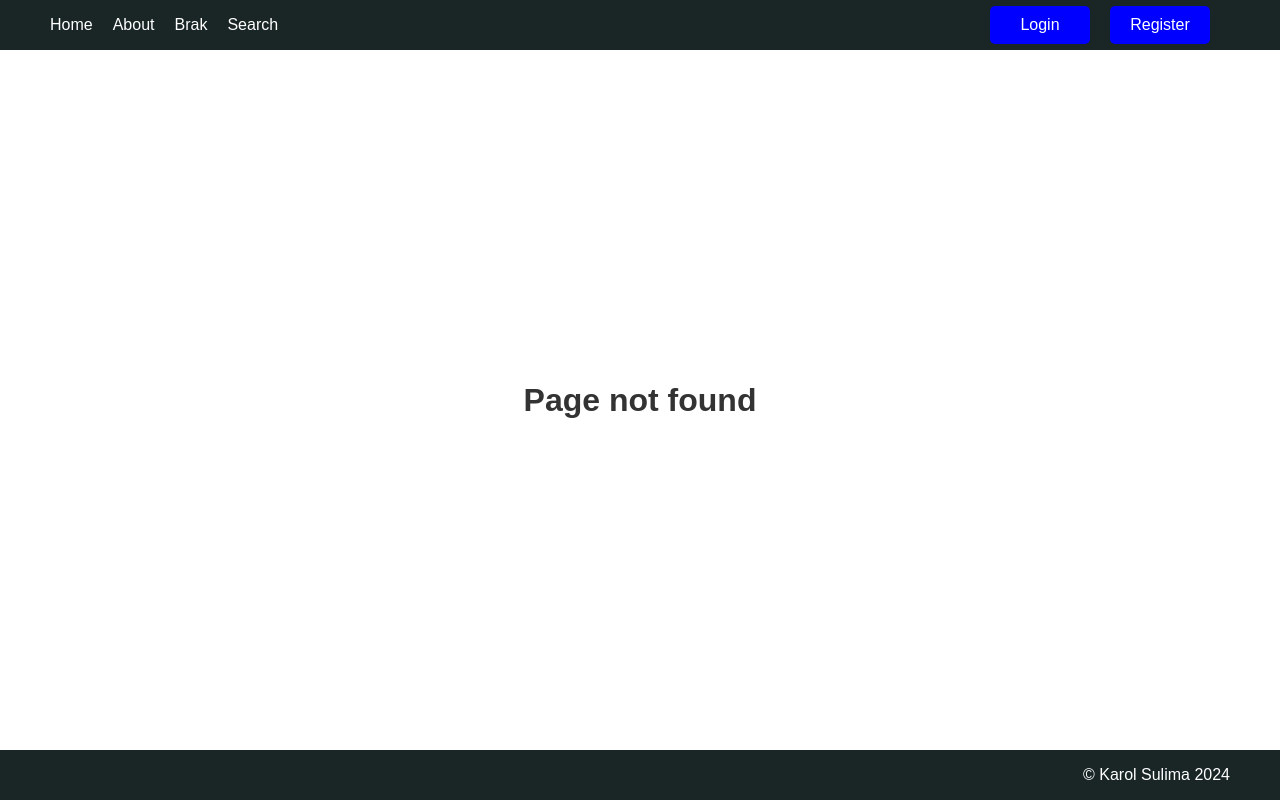
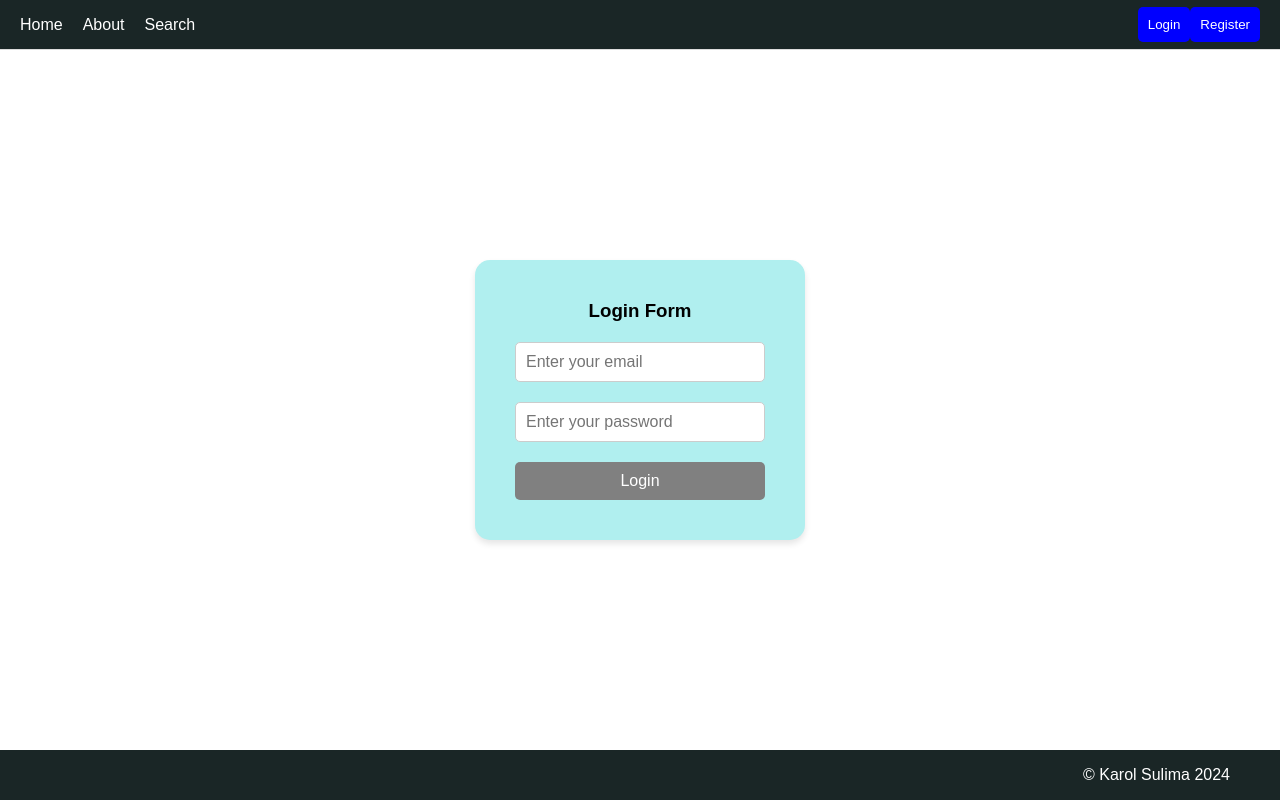
Before and after one commit to Karol-Sulima/sklep_vue, a Vue app in the folder vue/storeApp/: page /login in a window 1280 px wide. Before the commit this address had no page. Built offline with nearby package versions, Linux system fonts and the light colour scheme; no server answers.

Commit message:
working login

```diff
--- a/vue/storeApp/src/App.vue
+++ b/vue/storeApp/src/App.vue
@@ -1,9 +1,19 @@
 <script setup>
-import { RouterLink, RouterView } from 'vue-router'
-import Header from "@/components/Header.vue"
-import Footer from "@/components/Footer.vue"
-import "@/styles/style.css"
+import { RouterView } from 'vue-router';
+import Header from "@/components/Header.vue";
+import Footer from "@/components/Footer.vue";
+import "@/styles/style.css";
+import { useStore } from "vuex";
+import { onBeforeMount } from "vue";
+
+const store = useStore();
+
+// Fetch the current user before the app is mounted
+onBeforeMount(() => {
+  store.dispatch("fetchCurrentUser");
+});
 </script>
+
 <template>
   <div class="app-container">
     <Header />
@@ -13,6 +23,7 @@ import "@/styles/style.css"
     <Footer />
   </div>
 </template>
+
 <style scoped>
 .app-container {
   display: flex;
--- a/vue/storeApp/src/api/index.js
+++ b/vue/storeApp/src/api/index.js
@@ -42,7 +42,10 @@ const getProducts = () => get(`http://localhost:3000/products`);
 const getCategories = () => get(`http://localhost:3000/categories`);
 const registerUser = (userObject) =>
   post(`http://localhost:3000/createUser`, userObject);
-
+const loginUser = (userObject) =>
+  post(`http://localhost:3000/loginUser`, userObject);
+const logoutUser = () => post(`http://localhost:3000/logoutUser`);
+const getCurrentUser = () => get(`http://localhost:3000/getCurrentUser`);
 export {
   getPromotions,
   getPromotion,
@@ -50,4 +53,7 @@ export {
   getProducts,
   getCategories,
   registerUser,
+  loginUser,
+  logoutUser,
+  getCurrentUser,
 };
--- a/vue/storeApp/src/components/Header.vue
+++ b/vue/storeApp/src/components/Header.vue
@@ -3,34 +3,86 @@
     <nav>
       <RouterLink to="/">Home</RouterLink>
       <RouterLink to="/about">About</RouterLink>
-      <RouterLink to="/:pathMatch(.*)*">Brak</RouterLink>
       <RouterLink to="/search">Search</RouterLink>
     </nav>
     <nav class="auth-nav">
-      <RouterLink to="/login">Login</RouterLink>
-      <RouterLink to="/register">Register</RouterLink>
+      <div v-if="user">
+        <span>Welcome, {{ user }}</span>
+        <button @click="logout">Logout</button>
+      </div>
+      <div v-else>
+        <RouterLink to="/login">
+          <button>Login</button>
+        </RouterLink>
+        <RouterLink to="/register">
+          <button>Register</button>
+        </RouterLink>
+      </div>
     </nav>
   </div>
 </template>
 
 <script>
 export default {
-  name: "Header"
-}
+  name: "Header",
+  computed: {
+    // Get the current user from Vuex store
+    user() {
+      return this.$store.getters.getUserEmail;
+    },
+  },
+  methods: {
+    // Logout the user
+    logout() {
+      this.$store.dispatch("logoutUser")
+        .then(() => {
+          this.$router.push("/login");
+        })
+        .catch((error) => {
+          console.error("Logout failed:", error);
+        });
+    },
+  },
+};
 </script>
 
-<style>
+<style scoped>
+.Header {
+  display: flex;
+  justify-content: space-between;
+  align-items: center;
+  padding: 10px 20px;
+  background-color: rgb(26, 38, 38);
+  border-bottom: 1px solid #ddd;
+}
+
+nav {
+  display: flex;
+  gap: 15px;
+}
+
 .auth-nav {
   display: flex;
-  justify-content: space-between;
-  margin-right: 20px;
+  align-items: center;
+  gap: 10px;
 }
 
-.auth-nav>a {
+.auth-nav button {
   background-color: blue;
+  color: white;
   padding: 10px;
-  width: 100px;
-  text-align: center;
+  border: none;
   border-radius: 5px;
+  cursor: pointer;
+  transition: background-color 0.3s ease;
+}
+
+.auth-nav button:hover {
+  background-color: darkblue;
+}
+
+.auth-nav span {
+  font-weight: bold;
+  margin-right: 10px;
 }
 </style>
--- a/vue/storeApp/src/router/index.js
+++ b/vue/storeApp/src/router/index.js
@@ -9,6 +9,7 @@ import PromotionView from "@/views/PromotionView.vue";
 import RegisterView from "@/views/RegisterView.vue";
 import SearchView from "@/views/SearchView.vue";
 import ProductView from "@/views/ProductView.vue";
+import LoginView from "@/views/LoginView.vue";
 
 //lazy load - renderuje się tylko gdy jest potrzebny a nie z gory
 
@@ -48,6 +49,11 @@ const router = createRouter({
       name: "ProductView",
       component: ProductView,
     },
+    {
+      path: "/login",
+      name: "LoginView",
+      component: LoginView,
+    },
   ],
 });
 
--- a/vue/storeApp/src/store/index.js
+++ b/vue/storeApp/src/store/index.js
@@ -4,12 +4,14 @@ import promotions from "./promotions";
 import promotion from "./promotion";
 import products from "./products";
 import categories from "./categories";
+import user from "./user";
 
 const modules = {
   promotions,
   promotion,
   products,
   categories,
+  user,
   // kolejne moduły
 };
 
--- /dev/null
+++ b/vue/storeApp/src/store/user.js
@@ -0,0 +1,78 @@
+import { loginUser, logoutUser, getCurrentUser } from "@/api";
+
+const user = {
+  state: {
+    userObject: null, // Stores the current user object
+    userLoading: false, // Indicates if a user-related action is in progress
+  },
+
+  mutations: {
+    SET_CURRENT_USER(state, userObject) {
+      state.userObject = userObject;
+    },
+    SET_USER_LOADING(state, isLoading) {
+      state.userLoading = isLoading;
+    },
+    CLEAR_USER(state) {
+      state.userObject = null;
+    },
+  },
+
+  actions: {
+    async loginUser({ commit }, { email, password }) {
+      commit("SET_USER_LOADING", true);
+      try {
+        const response = await loginUser({ email, password });
+        commit("SET_CURRENT_USER", response.email); // Save the logged-in user's email
+        return response;
+      } catch (error) {
+        console.error("Login failed:", error);
+        throw error;
+      } finally {
+        commit("SET_USER_LOADING", false);
+      }
+    },
+
+    async logoutUser({ commit }) {
+      commit("SET_USER_LOADING", true);
+      try {
+        await logoutUser();
+        commit("CLEAR_USER"); // Clear the user state on logout
+      } catch (error) {
+        console.error("Logout failed:", error);
+        throw error;
+      } finally {
+        commit("SET_USER_LOADING", false);
+      }
+    },
+
+    async fetchCurrentUser({ commit }) {
+      commit("SET_USER_LOADING", true);
+      try {
+        const response = await getCurrentUser();
+        commit("SET_CURRENT_USER", response.email); // Save the current user's email
+        return response;
+      } catch (error) {
+        console.error("Fetching current user failed:", error);
+        commit("CLEAR_USER"); // Clear the user state if unauthorized
+        throw error;
+      } finally {
+        commit("SET_USER_LOADING", false);
+      }
+    },
+  },
+
+  getters: {
+    isAuthenticated(state) {
+      return !!state.userObject; // Returns true if a user is logged in
+    },
+    getUserEmail(state) {
+      return state.userObject; // Returns the logged-in user's email
+    },
+    isUserLoading(state) {
+      return state.userLoading; // Returns the loading state
+    },
+  },
+};
+
+export default user;
--- /dev/null
+++ b/vue/storeApp/src/views/LoginView.vue
@@ -0,0 +1,112 @@
+<template>
+    <div class="loginView">
+        <form @submit.prevent="onSubmit">
+            <h3>Login Form</h3>
+            <div v-if="error" class="error">{{ error }}</div>
+            <input v-model="email" placeholder="Enter your email" />
+            <input type="password" v-model="password" placeholder="Enter your password" />
+            <button type="submit" :disabled="disabled">Login</button>
+        </form>
+    </div>
+</template>
+
+<script>
+export default {
+    name: "LoginView",
+    data() {
+        return {
+            email: "",
+            password: "",
+            error: "",
+            logged: false,
+        };
+    },
+    computed: {
+        disabled() {
+            return this.email.length < 3 || this.password.length < 3; // Minimum validation
+        },
+    },
+    methods: {
+        async onSubmit() {
+            this.error = ""; // Reset error message
+            try {
+                // Dispatch login action to Vuex store
+                await this.$store.dispatch("loginUser", { email: this.email, password: this.password });
+
+                // Check if the user is logged in
+                const userEmail = this.$store.getters.getUserEmail;
+                if (userEmail) {
+                    this.logged = true;
+                    this.$router.push("/"); // Redirect to home page
+                } else {
+                    this.logged = false;
+                }
+            } catch (err) {
+                console.error("Login failed:", err);
+                this.error = "Invalid login credentials. Please try again.";
+                this.logged = false;
+            }
+        },
+    },
+};
+</script>
+
+<style scoped>
+.loginView {
+    display: flex;
+    flex-direction: column;
+    align-items: center;
+    justify-content: center;
+    height: 100vh;
+}
+
+form {
+    display: flex;
+    flex-direction: column;
+    gap: 20px;
+    background-color: rgb(176, 239, 239);
+    padding: 40px;
+    border-radius: 15px;
+    box-shadow: 0 4px 6px rgba(0, 0, 0, 0.1);
+}
+
+form>input {
+    width: 250px;
+    padding: 10px;
+    border-radius: 5px;
+    border: 1px solid #ccc;
+    font-size: 16px;
+}
+
+form>button {
+    background-color: blue;
+    color: white;
+    padding: 10px;
+    border-radius: 5px;
+    border: none;
+    outline: none;
+    font-size: 16px;
+    cursor: pointer;
+    transition: transform 0.3s ease, background-color 0.3s ease;
+}
+
+form>button:hover {
+    transform: scale(1.1);
+    background-color: darkblue;
+}
+
+form>button:disabled {
+    background-color: gray;
+    cursor: not-allowed;
+}
+
+.error {
+    color: red;
+    font-size: 14px;
+    text-align: center;
+}
+
+h3 {
+    text-align: center;
+}
+</style>
```
